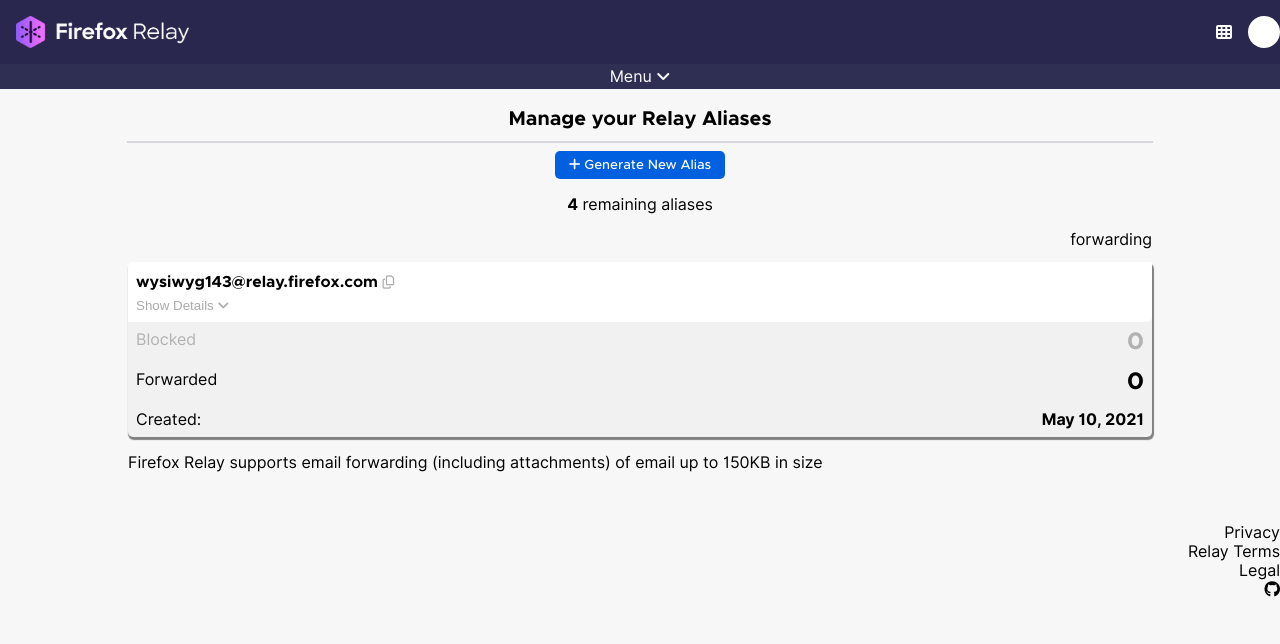
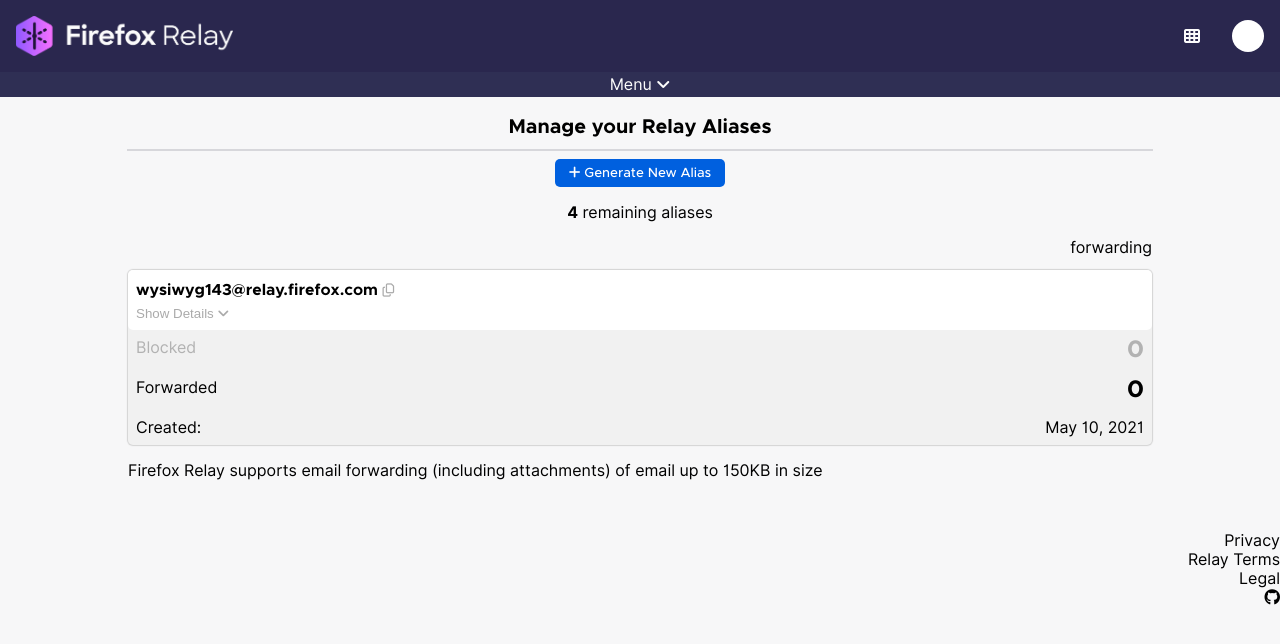
Before and after one commit to jdaumeyer/mozilla-challenge, a website: page index.html in a window 1280 px wide. Drawn offline with Linux system fonts and the light colour scheme.

Commit message:
Finalized email info

```diff
--- a/assets/styles.css
+++ b/assets/styles.css
@@ -92,16 +92,19 @@
   border-radius: 100%;
 }
 
+header>* {
+  margin: 1em;
+}
+
 #relay-logo {
   display: block;
-  height: 2em;
+  height: 2.5em;
   width: auto;
   flex-grow: 1;
 }
 
 #relay-logo-box {
   flex-grow: 1;
-  padding: 1em;
 }
 
 .invisible {
@@ -121,6 +124,8 @@
   order: 2;
   flex: 1 0 100%;
   background-color: #2f2f54;
+  margin: 0;
+  width: 100%;
 }
 
 nav.topNav ul {
@@ -132,7 +137,7 @@
 .topNavToggle {
   width: 100%;
   text-align: center;
-  padding: 0.2em;
+  margin: 0.2em;
 }
 
 
@@ -152,6 +157,11 @@
   display: flex;
   flex-direction: column;
   align-items: center;
+}
+
+/* Remove outline on chrome */
+button {
+  outline: none;
 }
 
 .button1 {
@@ -187,19 +197,21 @@
   display: flex;
   flex-direction: column;
   background-color: #f1f1f1;
-  box-shadow: 1px 2px 1px 1px grey;
+  box-shadow: 0px 0px 1px 1px lightgrey;
   border-radius: 5px;
 }
 
 .email-info-header {
   background-color: white;
   padding: 0.5em;
-  border-radius: 5px 0px;
+  border-radius: 5px 5px 5px 5px;
 }
 
 .info {
   padding: 0.5em;
   width: auto;
+
+  /* Dirty hack to hide bottom border of email-info-header */
 }
 
 /* Info sub elements */
@@ -211,6 +223,7 @@
 
 .info span.date {
   font-size: 1em;
+  font-weight: normal;
 }
 
 .faded {
@@ -235,7 +248,7 @@
 
 .animation-flip {
   transform: rotate(0deg);
-  transition: transform 200ms;
+  transition: transform 250ms;
 }
 
 .flip-forward {
```
